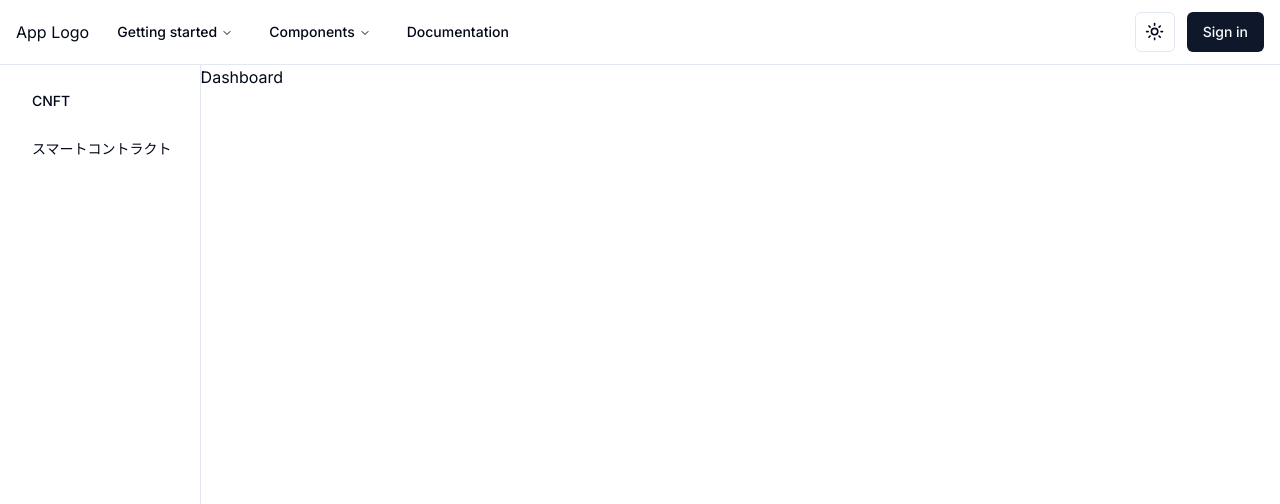
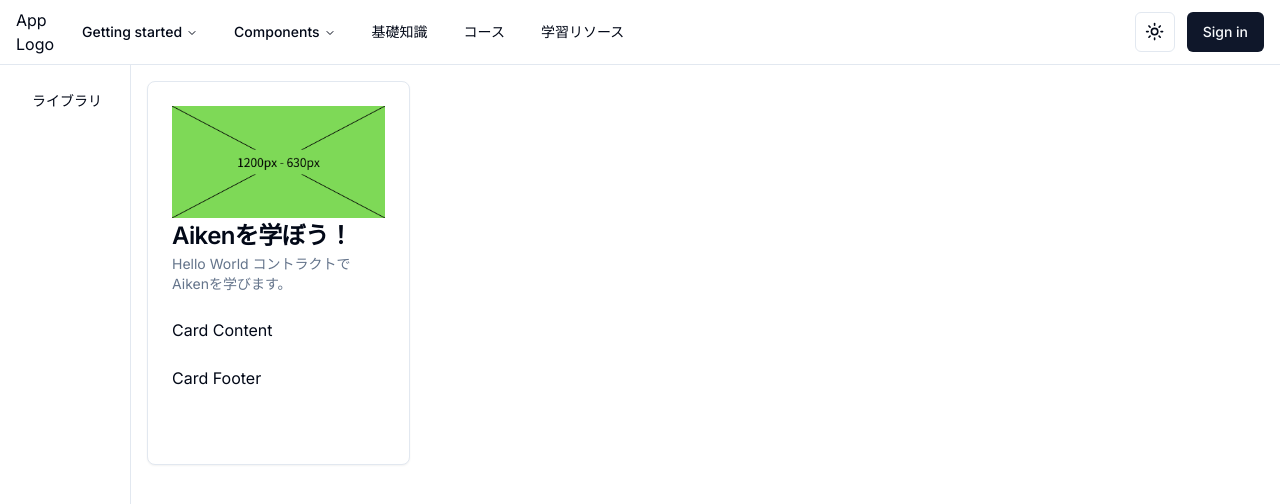
Before and after one commit to 449sabu/cardano-learning-platform, a Next.js app: page /dashboard in a window 1280 px wide. Shown: the top 504 px of the page. Built offline with nearby package versions, Linux system fonts and the light colour scheme.

Commit message:
Add contens pages routing

```diff
--- /dev/null
+++ b/src/app/(contents)/[category]/[tag]/[topics]/page.tsx
@@ -0,0 +1,19 @@
+export async function generateStaticParams() {
+  // const posts = await fetch('https://.../posts').then((res) => res.json());
+
+  const posts = [
+    {
+      topics: 'test',
+    },
+  ];
+
+  return posts.map((post) => ({
+    topics: post.topics,
+  }));
+}
+
+const Page = ({ params }: { params: { topics: string } }) => {
+  return <div>{JSON.stringify(params)}</div>;
+};
+
+export default Page;
--- /dev/null
+++ b/src/app/(contents)/[category]/[tag]/page.tsx
@@ -0,0 +1,14 @@
+export async function generateStaticParams() {
+  return [
+    { category: 'topics', tag: 'nft' },
+    { category: 'topics', tag: 'contract' },
+    { category: 'course', tag: 'contract' },
+    { category: 'resource', tag: 'library' },
+  ];
+}
+
+function Page({ params }: { params: { tag: string } }) {
+  return <h1>{JSON.stringify(params)}</h1>;
+}
+
+export default Page;
--- /dev/null
+++ b/src/app/(contents)/layout.tsx
@@ -0,0 +1,24 @@
+import type { Metadata } from 'next';
+import Sidebar from '@/components/sidebar';
+
+export const metadata: Metadata = {
+  title: 'Cardano Learning Contents List',
+  description: 'Cardanoプログラミングを学ぶ',
+};
+
+const Layout = ({
+  children,
+}: Readonly<{
+  children: React.ReactNode;
+}>) => {
+  return (
+    <main className="max-w-screen-2xl m-auto px-4">
+      <div className="flex">
+        <Sidebar />
+        {children}
+      </div>
+    </main>
+  );
+};
+
+export default Layout;
--- a/src/app/dashboard/page.tsx
+++ b/src/app/dashboard/page.tsx
@@ -1,25 +1,26 @@
 import Sidebar from '@/components/sidebar';
-
-const topics = [
-  {
-    key: 'cnft',
-    name: 'CNFT',
-  },
-  {
-    key: 'contract',
-    name: 'スマートコントラクト',
-  },
-];
+import ContentsCard from '@/components/contents-card';
 
 const Page = () => {
   return (
     <main className="max-w-screen-2xl m-auto px-4">
       <div className="flex">
-        <Sidebar navigationItems={topics} />
-        Dashboard
+        <Sidebar />
+        <div className="grid grid-cols-1 sm:grid-cols-2 md:grid-cols-3 xl:grid-cols-4 gap-4 p-4">
+          {contents.map((content) => (
+            <ContentsCard key={content.title} contents={content} />
+          ))}
+        </div>
       </div>
     </main>
   );
 };
 
 export default Page;
+
+const contents = [
+  {
+    title: 'Aikenを学ぼう！',
+    description: 'Hello World コントラクトでAikenを学びます。',
+  },
+];
--- /dev/null
+++ b/src/components/contents-card.tsx
@@ -0,0 +1,36 @@
+import {
+  Card,
+  CardContent,
+  CardDescription,
+  CardFooter,
+  CardHeader,
+  CardTitle,
+} from '@/components/ui/card';
+import Image from 'next/image';
+
+interface ContentsCardProps {
+  contents: {
+    title: string;
+    description: string;
+  };
+}
+
+const ContentsCard = ({ contents }: ContentsCardProps) => {
+  return (
+    <Card className="max-h-96">
+      <CardHeader>
+        <Image src="/sampleimage.png" alt="Image" width={500} height={500} />
+        <CardTitle>{contents.title}</CardTitle>
+        <CardDescription>{contents.description}</CardDescription>
+      </CardHeader>
+      <CardContent>
+        <p>Card Content</p>
+      </CardContent>
+      <CardFooter>
+        <p>Card Footer</p>
+      </CardFooter>
+    </Card>
+  );
+};
+
+export default ContentsCard;
--- a/src/components/navigation.tsx
+++ b/src/components/navigation.tsx
@@ -106,9 +106,23 @@ const Navigation = () => {
           </NavigationMenuContent>
         </NavigationMenuItem>
         <NavigationMenuItem>
-          <Link href="/dashboard" legacyBehavior passHref>
+          <Link href="/topics/nft" legacyBehavior passHref>
             <NavigationMenuLink className={navigationMenuTriggerStyle()}>
-              Documentation
+              基礎知識
+            </NavigationMenuLink>
+          </Link>
+        </NavigationMenuItem>
+        <NavigationMenuItem>
+          <Link href="/course/contract" legacyBehavior passHref>
+            <NavigationMenuLink className={navigationMenuTriggerStyle()}>
+              コース
+            </NavigationMenuLink>
+          </Link>
+        </NavigationMenuItem>
+        <NavigationMenuItem>
+          <Link href="/resource/library" legacyBehavior passHref>
+            <NavigationMenuLink className={navigationMenuTriggerStyle()}>
+              学習リソース
             </NavigationMenuLink>
           </Link>
         </NavigationMenuItem>
--- a/src/components/sidebar.tsx
+++ b/src/components/sidebar.tsx
@@ -1,26 +1,44 @@
+'use client';
+
+import { useParams } from 'next/navigation';
 import { Separator } from '@/components/ui/separator';
 import { Button } from '@/components/ui/button';
 
-interface SidebarProps {
-  navigationItems: {
-    key: string;
-    name: string;
-  }[];
-}
+const Sidebar = () => {
+  const params = useParams<{ category: string; tag: string }>();
 
-const Sidebar = ({ navigationItems }: SidebarProps) => {
   return (
     <div className="flex gap-3 min-h-screen">
       <div className="flex flex-col gap-2 py-4">
-        {navigationItems.map((navigationItem) => (
-          <Button
-            key={navigationItem.key}
-            variant="ghost"
-            className="justify-start"
-          >
-            {navigationItem.name}
-          </Button>
-        ))}
+        {params.category === 'topics'
+          ? sidebarItems.topics.map((item) => (
+              <Button
+                key={item.key}
+                variant={params.tag === item.key ? 'default' : 'ghost'}
+                className="justify-start"
+              >
+                {item.name}
+              </Button>
+            ))
+          : params.category === 'course'
+            ? sidebarItems.course.map((item) => (
+                <Button
+                  key={item.key}
+                  variant={params.tag === item.key ? 'default' : 'ghost'}
+                  className="justify-start"
+                >
+                  {item.name}
+                </Button>
+              ))
+            : sidebarItems.resources.map((item) => (
+                <Button
+                  key={item.key}
+                  variant={params.tag === item.key ? 'default' : 'ghost'}
+                  className="justify-start"
+                >
+                  {item.name}
+                </Button>
+              ))}
       </div>
       <Separator orientation="vertical" />
     </div>
@@ -28,3 +46,28 @@ const Sidebar = ({ navigationItems }: SidebarProps) => {
 };
 
 export default Sidebar;
+
+const sidebarItems = {
+  topics: [
+    {
+      key: 'nft',
+      name: 'NFT',
+    },
+    {
+      key: 'real',
+      name: 'リアルファイ',
+    },
+  ],
+  course: [
+    {
+      key: 'contract',
+      name: 'スマートコントラクト',
+    },
+  ],
+  resources: [
+    {
+      key: 'library',
+      name: 'ライブラリ',
+    },
+  ],
+};
```
Also changed, not shown: public/sampleimage.png (renamed from public/1200px - 630px.png).
